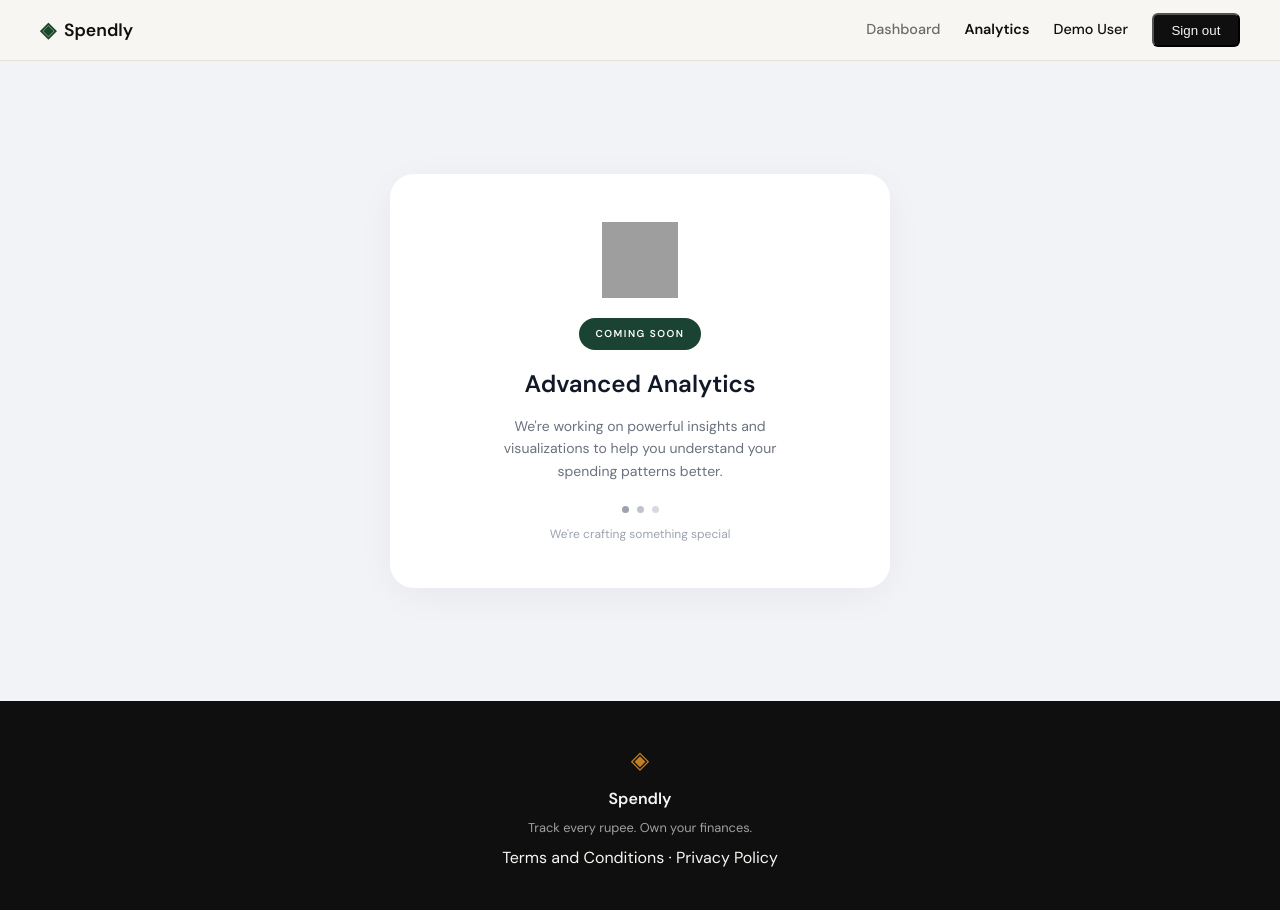
After one commit to Akash-Jaiswal-1101/expense-tracker, a Flask app: page /analytics in a window 1280 px wide. The commit adds this page. Run offline with Flask 3, Linux system fonts and the light colour scheme; a user stored in the database is signed in; grey boxes are pictures that could not be loaded.

Commit message:
add coming soon page

```diff
--- a/app.py
+++ b/app.py
@@ -141,6 +141,13 @@ def profile():
                            presets=presets)
 
 
+@app.route("/analytics")
+def analytics():
+    if not session.get("user_id"):
+        return redirect(url_for("login"))
+    return render_template("analytics.html")
+
+
 @app.route("/expenses/add")
 def add_expense():
     return "Add expense — coming in Step 7"
--- a/static/css/style.css
+++ b/static/css/style.css
@@ -102,6 +102,7 @@ a { color: inherit; text-decoration: none; }
 
 .nav-links a { color: var(--ink-muted); transition: color 0.2s; }
 .nav-links a:hover { color: var(--ink); }
+.nav-links a.nav-active { color: var(--ink); font-weight: 600; }
 
 .nav-cta {
     background: var(--ink) !important;
@@ -793,6 +794,103 @@ a { color: inherit; text-decoration: none; }
 .breakdown-bar--transport     { background: var(--ink-muted); }
 .breakdown-bar--other         { background: var(--ink-faint); }
 
+/* ------------------------------------------------------------------ */
+/* Analytics page                                                      */
+/* ------------------------------------------------------------------ */
+
+.analytics-page {
+    background: #f2f3f6;
+    min-height: calc(100vh - 60px - 100px);
+    display: flex;
+    align-items: center;
+    justify-content: center;
+    padding: 3rem 2rem;
+}
+
+.analytics-inner {
+    width: 100%;
+    max-width: 500px;
+    margin: 0 auto;
+}
+
+.analytics-coming-card {
+    background: #ffffff;
+    border-radius: 24px;
+    padding: 3rem 2.5rem 2.75rem;
+    text-align: center;
+    box-shadow: 0 8px 40px -8px rgba(30, 50, 83, 0.08);
+    display: flex;
+    flex-direction: column;
+    align-items: center;
+    gap: 1rem;
+}
+
+/* Clock icon */
+.analytics-icon-wrap {
+    margin-bottom: 0.25rem;
+}
+
+.analytics-icon-wrap img {
+    display: block;
+    width: 76px;
+    height: 76px;
+}
+
+/* Coming soon badge */
+.analytics-badge {
+    background: #1b4333;
+    color: #ffffff;
+    font-size: 0.625rem;
+    font-weight: 600;
+    letter-spacing: 0.15em;
+    text-transform: uppercase;
+    padding: 0.5rem 1rem;
+    border-radius: 999px;
+}
+
+/* Title */
+.analytics-title {
+    font-family: var(--font-body);
+    font-size: 1.5rem;
+    font-weight: 700;
+    color: #111827;
+    line-height: 1.2;
+    margin-top: 0.25rem;
+}
+
+/* Description */
+.analytics-subtitle {
+    font-size: 0.875rem;
+    color: #6b727f;
+    line-height: 1.6;
+    max-width: 296px;
+}
+
+/* Three dots */
+.analytics-dots {
+    display: flex;
+    align-items: center;
+    gap: 0.5rem;
+    margin-top: 0.5rem;
+}
+
+.analytics-dots img {
+    display: block;
+    width: 7px;
+    height: 7px;
+}
+
+/* Footer caption */
+.analytics-footer-text {
+    font-size: 0.75rem;
+    color: #9ca3af;
+    margin-top: -0.25rem;
+}
+
+@media (max-width: 600px) {
+    .analytics-coming-card { padding: 2rem 1.5rem; }
+}
+
 /* Profile responsive */
 @media (max-width: 900px) {
     .profile-grid { grid-template-columns: 1fr; }
--- /dev/null
+++ b/templates/analytics.html
@@ -0,0 +1,41 @@
+{% extends "base.html" %}
+
+{% block title %}Analytics — Spendly{% endblock %}
+
+{% block content %}
+<section class="analytics-page">
+    <div class="analytics-inner">
+        <div class="analytics-coming-card">
+
+            <!-- Clock icon -->
+            <div class="analytics-icon-wrap">
+                <img src="{{ url_for('static', filename='images/analytics-clock-icon.svg') }}"
+                     alt="Clock icon" width="76" height="76">
+            </div>
+
+            <!-- Badge -->
+            <div class="analytics-badge">COMING SOON</div>
+
+            <!-- Title -->
+            <h1 class="analytics-title">Advanced Analytics</h1>
+
+            <!-- Description -->
+            <p class="analytics-subtitle">
+                We're working on powerful insights and visualizations to help
+                you understand your spending patterns better.
+            </p>
+
+            <!-- Three dots -->
+            <div class="analytics-dots">
+                <img src="{{ url_for('static', filename='images/analytics-dot-1.svg') }}" alt="" width="7" height="7">
+                <img src="{{ url_for('static', filename='images/analytics-dot-2.svg') }}" alt="" width="7" height="7">
+                <img src="{{ url_for('static', filename='images/analytics-dot-3.svg') }}" alt="" width="7" height="7">
+            </div>
+
+            <!-- Footer caption -->
+            <p class="analytics-footer-text">We're crafting something special</p>
+
+        </div>
+    </div>
+</section>
+{% endblock %}
--- a/templates/base.html
+++ b/templates/base.html
@@ -20,6 +20,8 @@
             </a>
             <div class="nav-links">
                 {% if session.get('user_id') %}
+                    <a href="{{ url_for('profile') }}" class="{{ 'nav-active' if request.endpoint == 'profile' else '' }}">Dashboard</a>
+                    <a href="{{ url_for('analytics') }}" class="{{ 'nav-active' if request.endpoint == 'analytics' else '' }}">Analytics</a>
                     <span>{{ session.get('user_name') }}</span>
                     <form method="post" action="{{ url_for('logout') }}" style="display:inline">
                         <button type="submit" class="nav-cta">Sign out</button>
```
Also changed, not shown: .claude/settings.local.json (added), .claude/specs/06-date-filter-profile.md, .mcp.json (added), static/images/analytics-clock-icon.svg (added), static/images/analytics-dot-1.svg (added), static/images/analytics-dot-2.svg (added), static/images/analytics-dot-3.svg (added).
